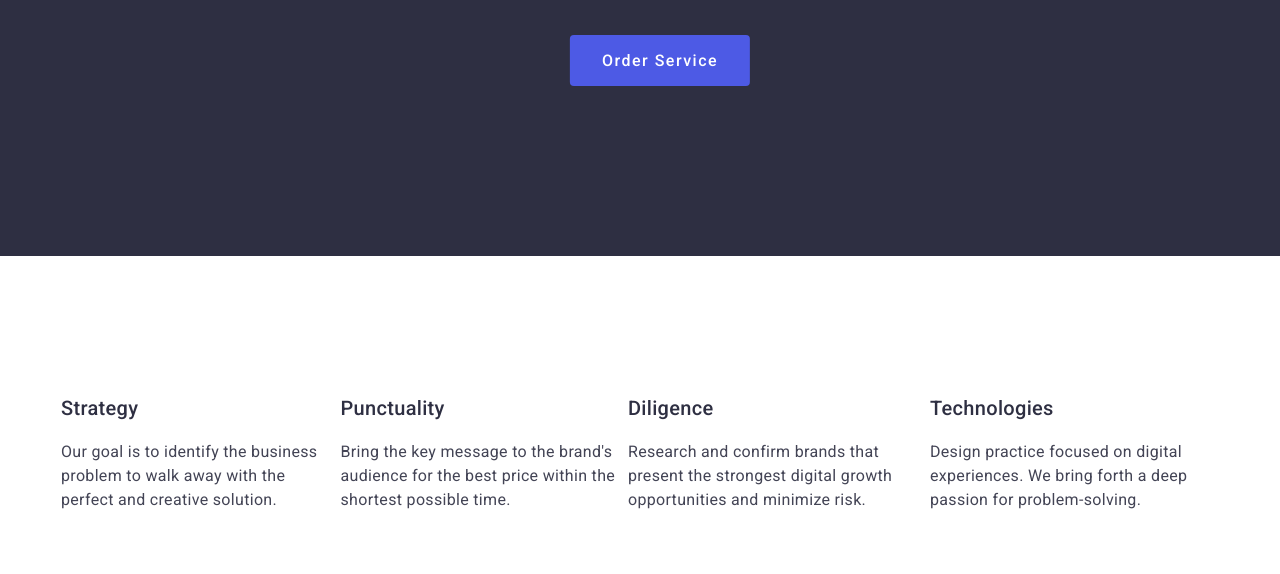
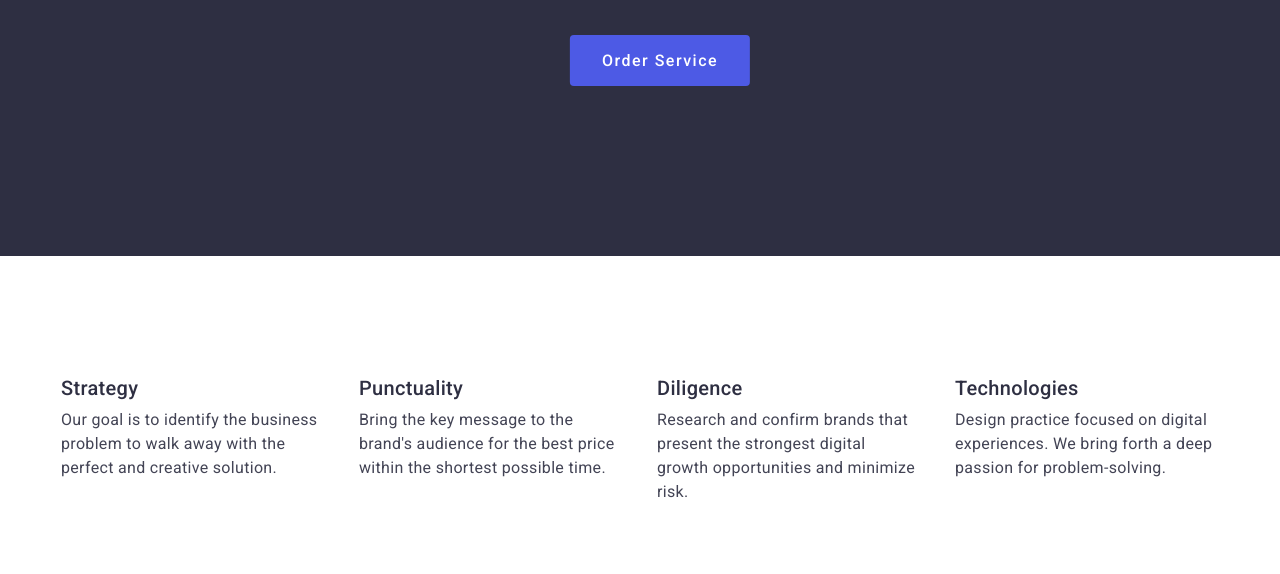
Before and after one commit to CeeJay59/goit-markup-hw-03, a plain HTML site: page index.html in a window 1280 px wide. Shown: the part 378-952 px from the top of the page. Drawn offline with Linux system fonts and the light colour scheme.

Commit message:
Update style.css

```diff
--- a/css/style.css
+++ b/css/style.css
@@ -188,10 +188,23 @@ body .section:nth-child(3) {
 	width: 1158px;
 }
 
+.feature-items {
+	position: relative;
+	display: flex;
+	width: 264px;
+	flex-direction: column;
+	gap: 8px;
+}
+
 .feature-items-title {
 	color: #2E2F42;
 	font-weight: 500;
 	font-size: 20px;
+}
+
+.feature-items-title,
+.feature-items p {
+	margin: 0px;
 }
 
 .section-3-header {
```
